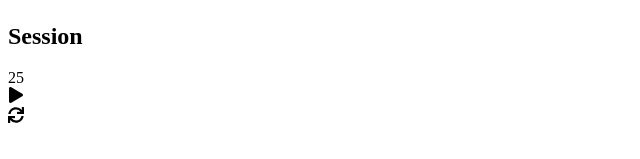
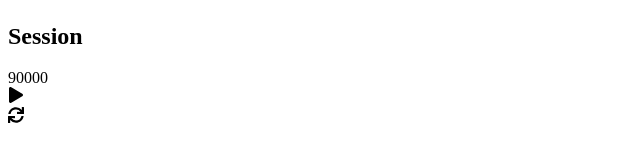
Before and after one commit to kyleyasumiishi/pomodoro, a React (Create React App) app: page / in a window 1280 px wide. Shown: the part 307-466 px from the top of the page, without its empty margins (0-640 px from the left). Built offline with nearby package versions, Linux system fonts and the light colour scheme.

Commit message:
Bug with the stop/start/reset methods

```diff
--- a/src/Pomodoro.js
+++ b/src/Pomodoro.js
@@ -34,7 +34,7 @@ const Pomodoro = props => {
       </div>
 
       <div>
-        <div id="start_stop"><FaPlay /></div>
+        <div id="start_stop" onClick={props.obj.startStop}><FaPlay /></div>
         <div id="reset" onClick={props.obj.reset}><FaSync /></div>
       </div>
 
--- a/src/PomodoroContainer.js
+++ b/src/PomodoroContainer.js
@@ -7,20 +7,25 @@ class PomodoroContainer extends Component {
     this.state = {
       breakLength: 5,
       sessionLength: 25,
-      timeLeft: 25
+      timeLeft: 90000,
+      running: false,
+      started: false
     }
     this.reset = this.reset.bind(this);
     this.breakDecrement = this.breakDecrement.bind(this);
     this.breakIncrement = this.breakIncrement.bind(this);
     this.sessionDecrement = this.sessionDecrement.bind(this);
     this.sessionIncrement = this.sessionIncrement.bind(this);
+    this.timer = this.timer.bind(this);
+    this.startStop = this.startStop.bind(this);
   }
 
   reset() {
     this.setState({
       breakLength: 5,
       sessionLength: 25,
-      timeLeft: 25
+      timeLeft: 1500,
+      started: false
     });
   }
 
@@ -33,9 +38,11 @@ class PomodoroContainer extends Component {
   }
 
   breakIncrement() {
+    if (this.state.breakLength < 60) {
       this.setState({
         breakLength: this.state.breakLength + 1
       });
+    }
   }
 
   sessionDecrement() {
@@ -47,11 +54,40 @@ class PomodoroContainer extends Component {
   }
 
   sessionIncrement() {
+    if (this.state.sessionLength < 60) {
       this.setState({
         sessionLength: this.state.sessionLength + 1
       });
     }
+  }
 
+  timer() {
+    if (this.state.timeLeft > 0) {
+        this.setState({
+          timeLeft: this.state.timeLeft - 1
+        });
+      }
+  }
+
+  startStop() {
+    if (!this.state.started) {
+      this.setState({
+        timeLeft: this.state.sessionLength * 60 * 60,
+        started: true
+      });
+    }
+    if (this.state.running) {
+      this.setState({
+        running: false
+      });
+      clearInterval(this.timer);
+    } else {
+      this.setState({
+        running: true
+      });
+      setInterval(this.timer, 100);
+    }
+  }
 
   render() {
 
@@ -61,7 +97,8 @@ class PomodoroContainer extends Component {
       breakIncrement: this.breakIncrement,
       breakDecrement: this.breakDecrement,
       sessionIncrement: this.sessionIncrement,
-      sessionDecrement: this.sessionDecrement
+      sessionDecrement: this.sessionDecrement,
+      startStop: this.startStop
     };
 
     return <Pomodoro obj={passDownProps} />
```
Lines whose indentation alone changed are shown as unchanged.
